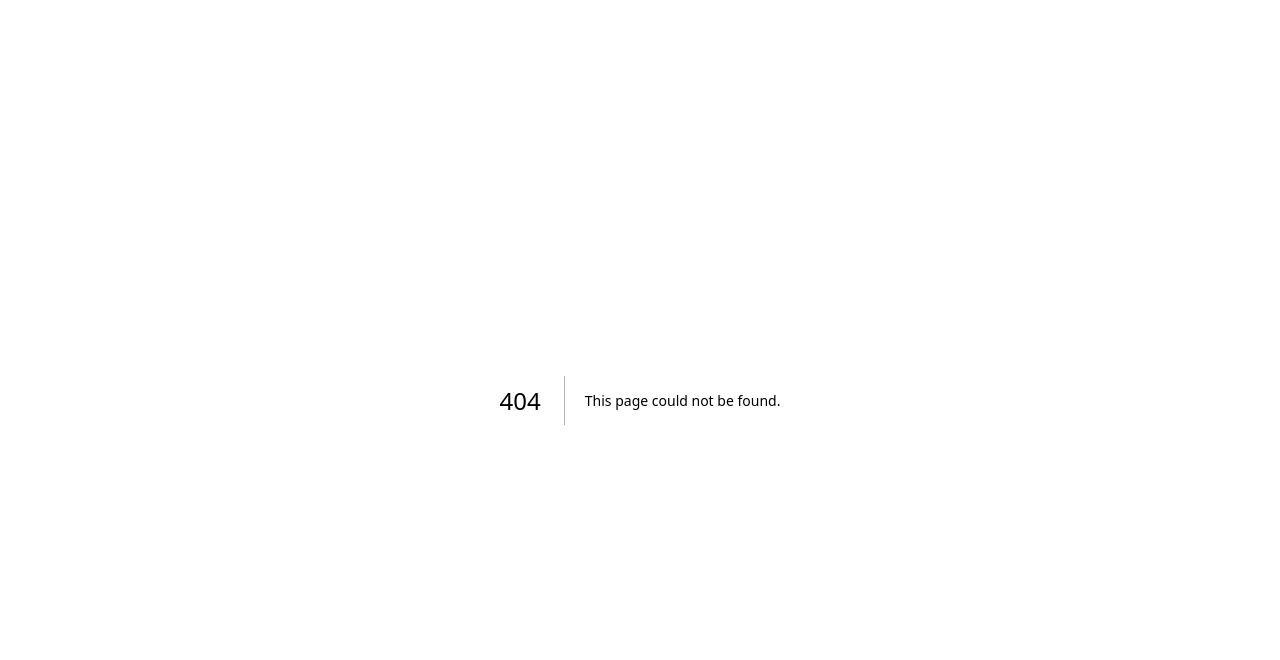
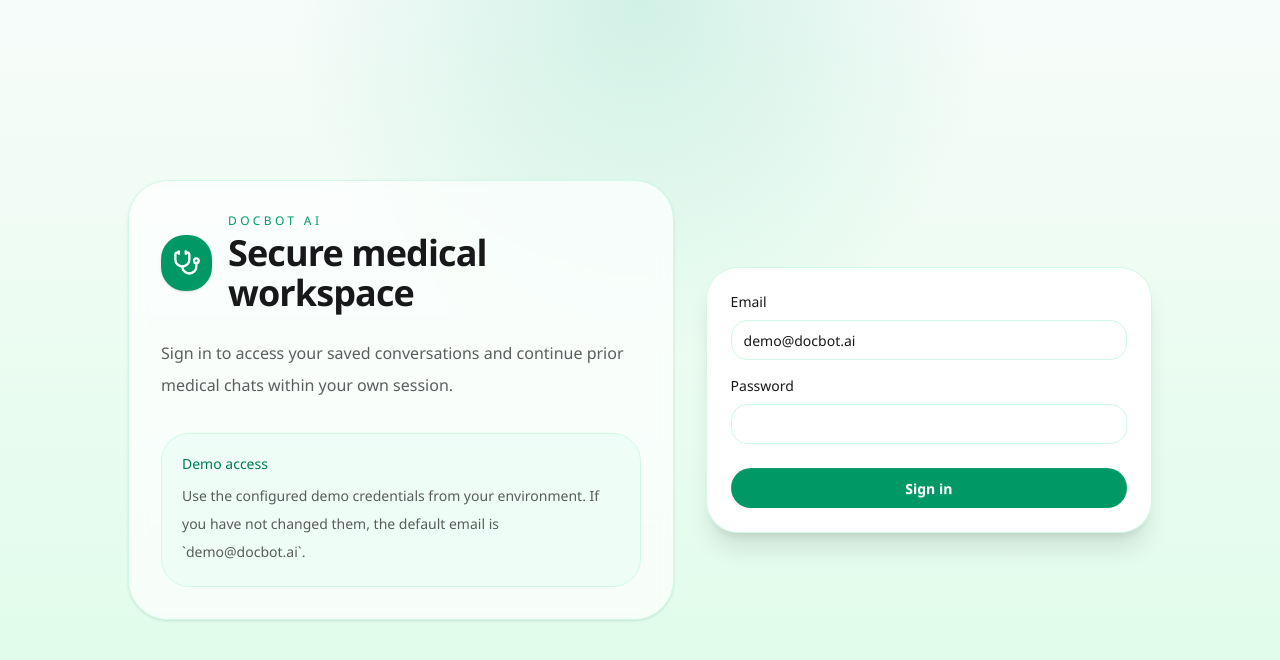
Before and after one commit to aymanebouljam/docbot-ai, a Next.js app: page /sign-in in a window 1280 px wide. Before the commit this address had no page. Shown: the top 660 px of the page. Built offline with nearby package versions, Linux system fonts and the light colour scheme; no server answers.

Commit message:
feat: add the sign in flow

```diff
--- /dev/null
+++ b/proxy.ts
@@ -0,0 +1,35 @@
+import { NextResponse } from "next/server";
+import type { NextRequest } from "next/server";
+import { getToken } from "next-auth/jwt";
+
+const PUBLIC_PATHS = new Set(["/sign-in"]);
+
+export async function proxy(request: NextRequest) {
+  const token = await getToken({
+    req: request,
+    secret: process.env.NEXTAUTH_SECRET,
+  });
+  const isAuthenticated = Boolean(token);
+  const { pathname } = request.nextUrl;
+
+  if (PUBLIC_PATHS.has(pathname)) {
+    if (isAuthenticated) {
+      return NextResponse.redirect(new URL("/", request.url));
+    }
+
+    return NextResponse.next();
+  }
+
+  if (!isAuthenticated) {
+    const signInUrl = new URL("/sign-in", request.url);
+    signInUrl.searchParams.set("callbackUrl", request.nextUrl.pathname);
+
+    return NextResponse.redirect(signInUrl);
+  }
+
+  return NextResponse.next();
+}
+
+export const config = {
+  matcher: ["/((?!api/auth|_next/static|_next/image|favicon.ico).*)"],
+};
--- /dev/null
+++ b/src/app/sign-in/page.tsx
@@ -0,0 +1,62 @@
+import { Stethoscope } from "lucide-react";
+import { redirect } from "next/navigation";
+
+import { SignInForm } from "@/features/auth/components/sign-in-form";
+import { getServerAuthSession } from "@/server/auth";
+
+type SignInPageProps = {
+  searchParams: Promise<{ callbackUrl?: string | string[] | undefined }>;
+};
+
+export default async function SignInPage({ searchParams }: SignInPageProps) {
+  const session = await getServerAuthSession();
+
+  if (session) {
+    redirect("/");
+  }
+
+  const resolvedSearchParams = await searchParams;
+  const callbackUrl = Array.isArray(resolvedSearchParams.callbackUrl)
+    ? resolvedSearchParams.callbackUrl[0]
+    : resolvedSearchParams.callbackUrl;
+
+  return (
+    <main className="grid min-h-screen bg-[radial-gradient(circle_at_top,_rgba(16,185,129,0.16),_transparent_35%),linear-gradient(180deg,_#f7fcfa_0%,_#dcfce7_100%)] px-6 py-12">
+      <div className="mx-auto grid w-full max-w-5xl items-center gap-8 lg:grid-cols-[1.1fr_0.9fr]">
+        <section className="rounded-[2.5rem] border border-emerald-100 bg-white/70 p-8 shadow-sm backdrop-blur">
+          <div className="flex items-center gap-4">
+            <div className="grid h-14 w-14 place-items-center rounded-3xl bg-emerald-600 text-white shadow-sm">
+              <Stethoscope className="h-7 w-7" />
+            </div>
+            <div>
+              <p className="text-xs font-medium uppercase tracking-[0.28em] text-emerald-600">
+                DocBot AI
+              </p>
+              <h1 className="mt-1 text-3xl font-semibold tracking-tight sm:text-4xl">
+                Secure medical workspace
+              </h1>
+            </div>
+          </div>
+
+          <p className="mt-6 max-w-xl text-base leading-8 text-base-content/70">
+            Sign in to access your saved conversations and continue prior medical
+            chats within your own session.
+          </p>
+
+          <div className="mt-8 rounded-[1.75rem] border border-emerald-100 bg-emerald-50/80 p-5">
+            <p className="text-sm font-medium text-emerald-700">Demo access</p>
+            <p className="mt-2 text-sm leading-7 text-base-content/70">
+              Use the configured demo credentials from your environment. If you
+              have not changed them, the default email is `demo@docbot.ai`.
+            </p>
+          </div>
+        </section>
+
+        <SignInForm
+          callbackUrl={callbackUrl && callbackUrl.startsWith("/") ? callbackUrl : "/"}
+          defaultEmail={process.env.AUTH_EMAIL ?? "demo@docbot.ai"}
+        />
+      </div>
+    </main>
+  );
+}
--- /dev/null
+++ b/src/features/auth/components/sign-in-form.tsx
@@ -0,0 +1,90 @@
+"use client";
+
+import { FormEvent, useState } from "react";
+import { signIn } from "next-auth/react";
+
+type SignInFormProps = {
+  callbackUrl: string;
+  defaultEmail: string;
+};
+
+export function SignInForm({
+  callbackUrl,
+  defaultEmail,
+}: SignInFormProps) {
+  const [email, setEmail] = useState(defaultEmail);
+  const [password, setPassword] = useState("");
+  const [errorMessage, setErrorMessage] = useState<string | null>(null);
+  const [isSubmitting, setIsSubmitting] = useState(false);
+
+  async function handleSubmit(event: FormEvent<HTMLFormElement>) {
+    event.preventDefault();
+    setIsSubmitting(true);
+    setErrorMessage(null);
+
+    const result = await signIn("credentials", {
+      email,
+      password,
+      callbackUrl,
+      redirect: true,
+    });
+
+    if (result?.error) {
+      setErrorMessage("The email or password is incorrect.");
+      setIsSubmitting(false);
+    }
+  }
+
+  return (
+    <form
+      className="rounded-[2rem] border border-emerald-100 bg-white/95 p-6 shadow-xl"
+      onSubmit={handleSubmit}
+    >
+      <div className="space-y-4">
+        <div>
+          <label className="mb-2 block text-sm font-medium" htmlFor="email">
+            Email
+          </label>
+          <input
+            id="email"
+            type="email"
+            className="input input-bordered w-full rounded-2xl border-emerald-100 bg-white"
+            value={email}
+            onChange={(event) => setEmail(event.target.value)}
+            autoComplete="email"
+            required
+          />
+        </div>
+
+        <div>
+          <label className="mb-2 block text-sm font-medium" htmlFor="password">
+            Password
+          </label>
+          <input
+            id="password"
+            type="password"
+            className="input input-bordered w-full rounded-2xl border-emerald-100 bg-white"
+            value={password}
+            onChange={(event) => setPassword(event.target.value)}
+            autoComplete="current-password"
+            required
+          />
+        </div>
+      </div>
+
+      {errorMessage ? (
+        <p className="mt-4 text-sm text-error" role="alert">
+          {errorMessage}
+        </p>
+      ) : null}
+
+      <button
+        type="submit"
+        className="btn mt-6 w-full rounded-full border-0 bg-emerald-600 text-white hover:bg-emerald-700"
+        disabled={isSubmitting}
+      >
+        {isSubmitting ? "Signing in..." : "Sign in"}
+      </button>
+    </form>
+  );
+}
```
